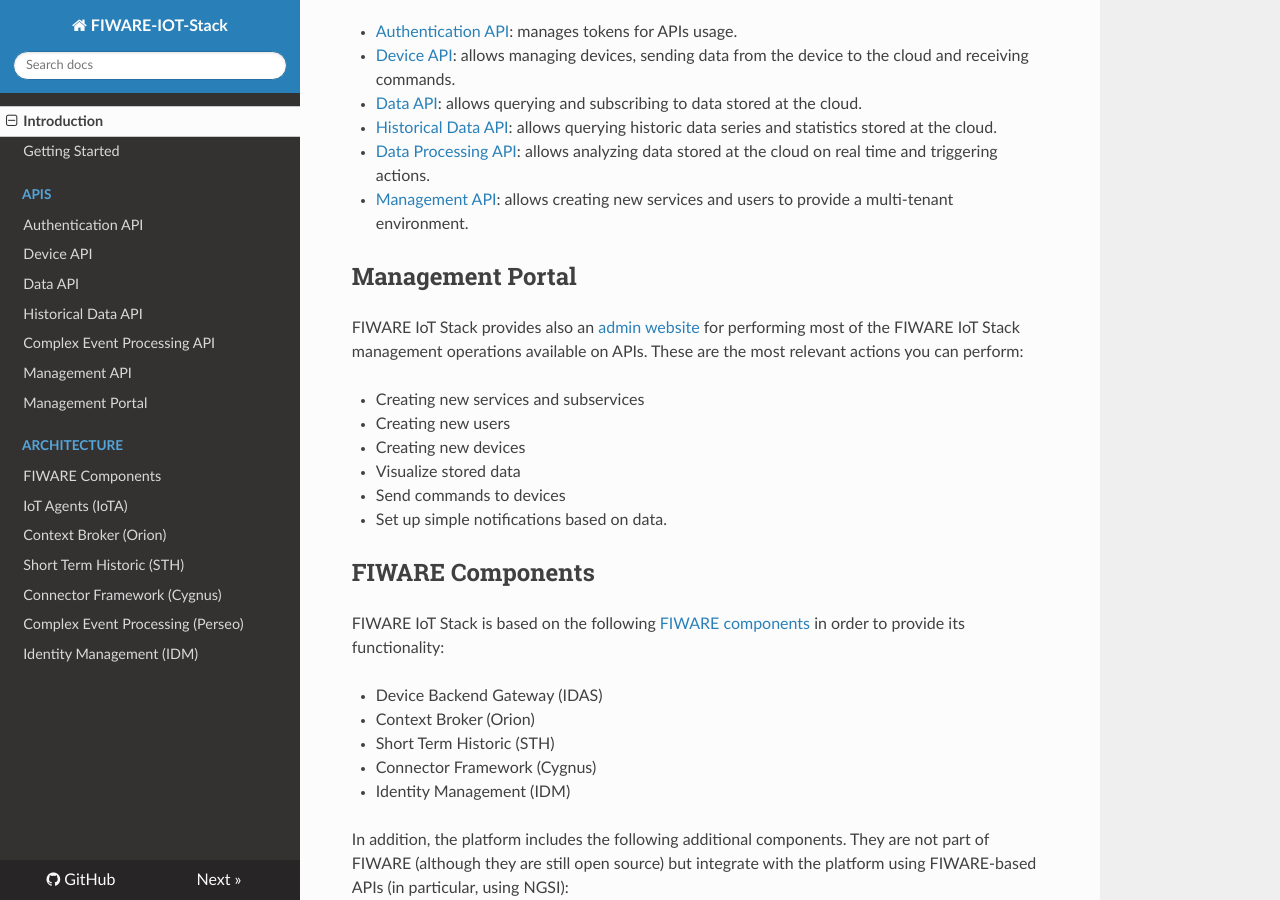
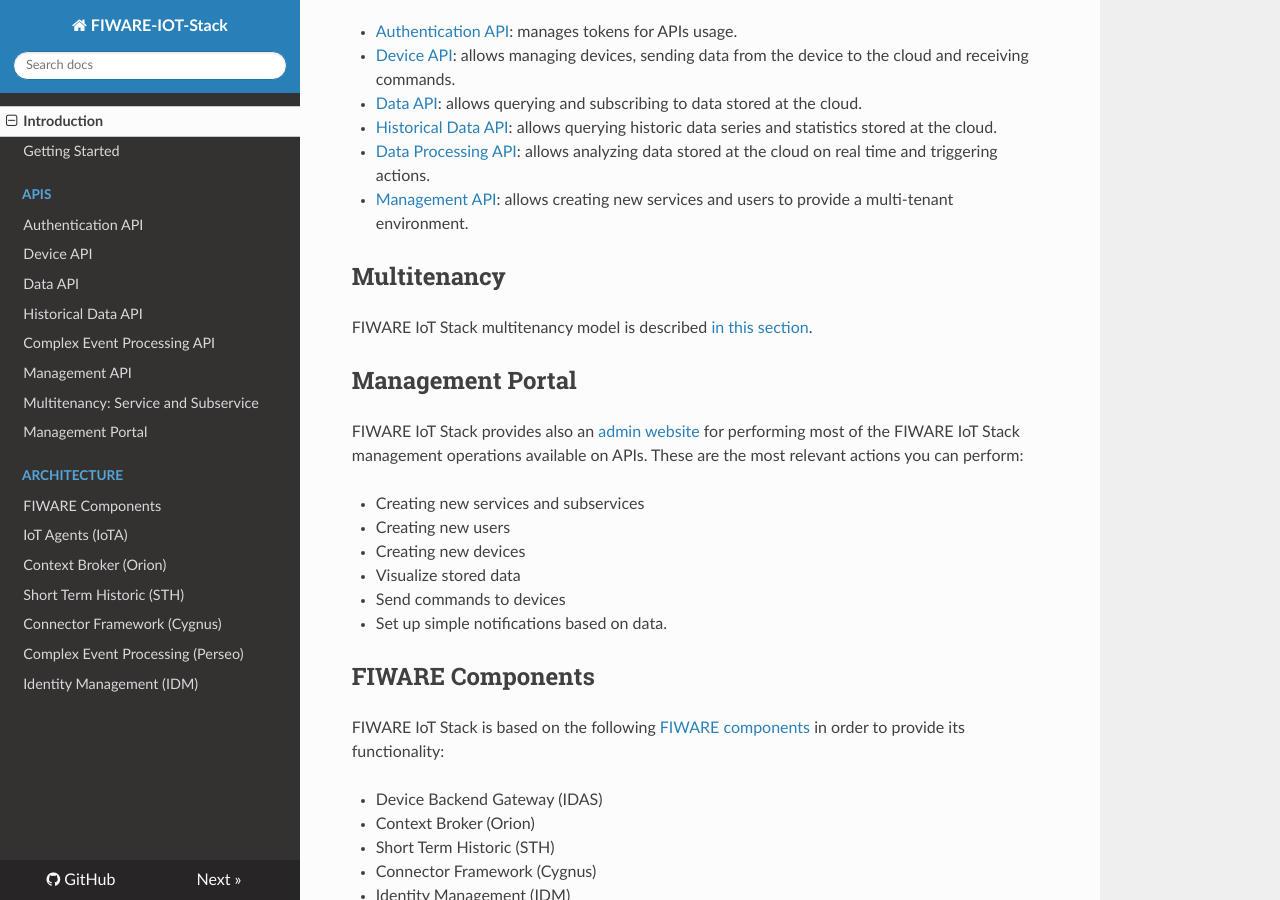
Before and after one commit to telefonicaid/thinking-cities, an MkDocs documentation site: the page built from docs/index.md, in a window 1280 px wide and 900 px high, scrolled down 495 px. Built offline with MkDocs 1.6.1, drawn with Linux system fonts in a browser that asks for light colours; nearby versions of some CDN libraries; old or Windows-style settings are respelled for this version of MkDocs.

Commit message:
ADD multitenancy doc

```diff
--- a/docs/index.md
+++ b/docs/index.md
@@ -21,6 +21,10 @@
 - [Historical Data API](historicdata_api.md): allows querying historic data series and statistics stored at the cloud.
 - [Data Processing API](dataprocessing_api.md): allows analyzing data stored at the cloud on real time and triggering actions.
 - [Management API](management_api.md): allows creating new services and users to provide a multi-tenant environment.
+
+## Multitenancy
+
+FIWARE IoT Stack multitenancy model is described [in this section](multitenancy.md).
 
 ## Management Portal
 
--- a/mkdocs.yml
+++ b/mkdocs.yml
@@ -17,6 +17,7 @@
     - 'Historical Data API': 'historicdata_api.md'
     - 'Complex Event Processing API': 'cep_api.md'
     - 'Management API': 'management_api.md'
+  - 'Multitenancy: Service and Subservice': 'multitenancy.md'
   - 'Management Portal': 'portal.md'
   - 'Architecture':
     - 'FIWARE Components': 'walkthrough.md'
```
Also changed, not shown: docs/multitenancy.md (added, +19 -0 lines).
